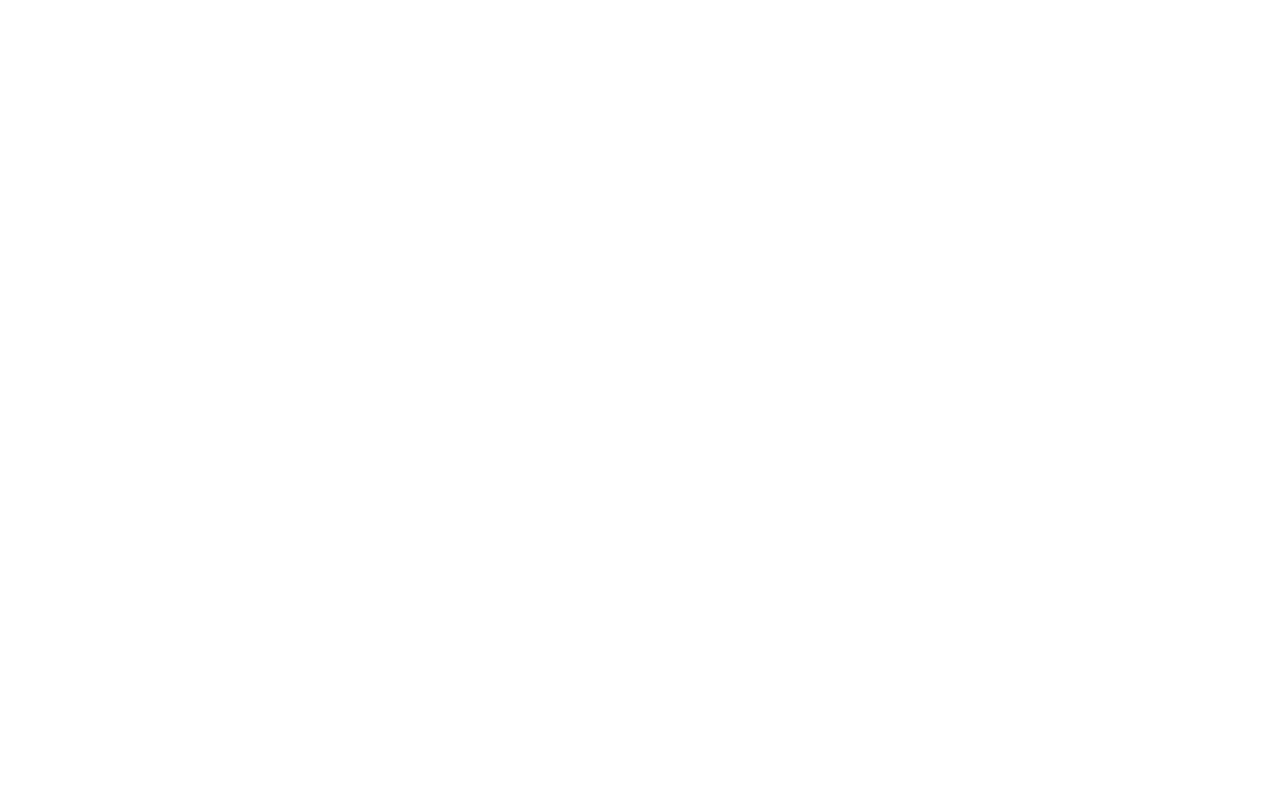
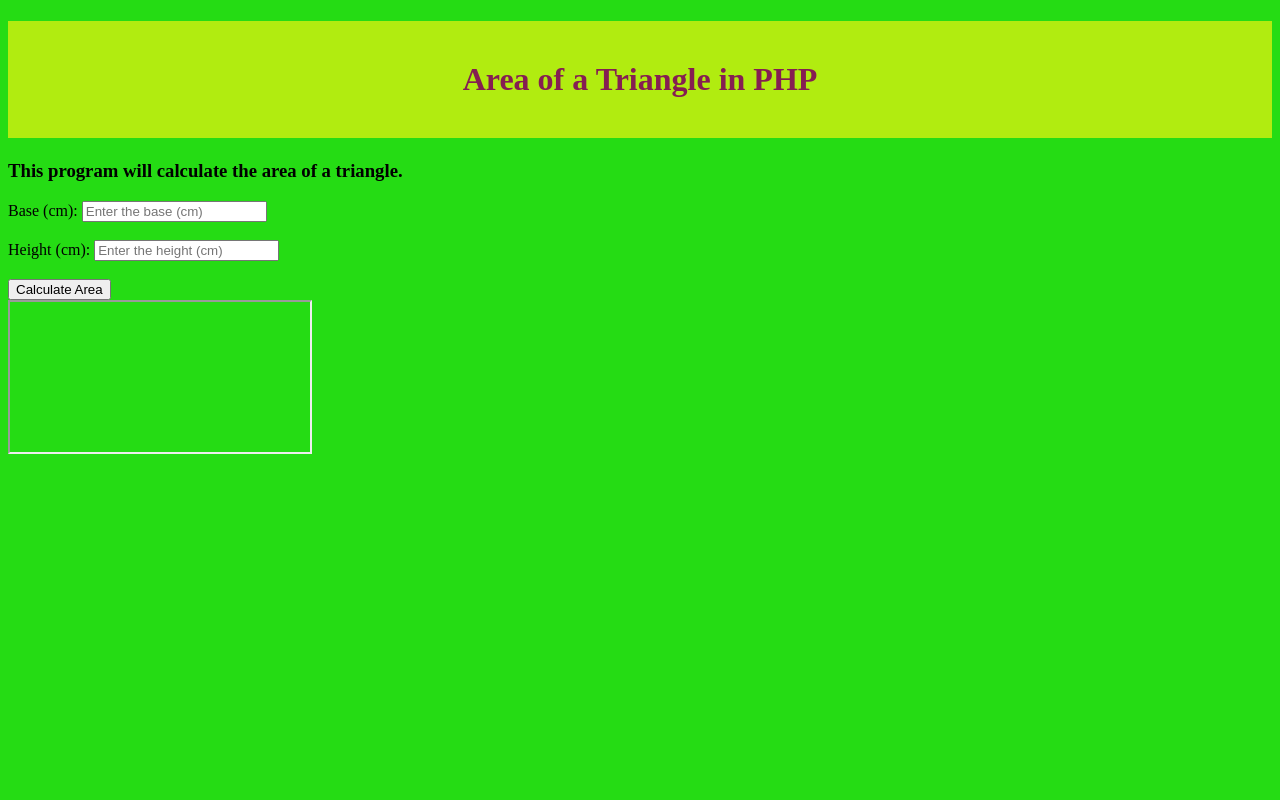
Before and after one commit to ICD2O-Digital-Tech-IsaaqS/Unit2-04-PHP-AreaTriangle, a PHP site: page / in a window 1280 px wide. Before the commit the page is empty. Run offline with PHP 8.4, Linux system fonts and the light colour scheme.

Commit message:
Triangle PHP

```diff
--- a/css/style.css
+++ b/css/style.css
@@ -1,4 +1,20 @@
-/* Created by: Mr. Coxall
-* Created on: Sep 2020
-* This file contains the CSS for index.html
+/* Created by: Isaaq Simon
+* Created on: Mar 2025
+* This CSS file defines the style for index.php
+* ICS2O-Unit2-04-PHP-Area-of-a-Triangle
 */
+
+body {
+    background-color: rgb(37, 220, 20);
+}
+
+h1 {
+    background-color: rgb(177, 236, 16);
+    color: hsl(330, 63%, 32%);
+    padding: 40px;
+    text-align: center;
+}
+
+p {
+    background-color: #ff7b00;
+}
--- a/index.php
+++ b/index.php
@@ -0,0 +1,40 @@
+<!DOCTYPE html>
+<html lang="en-ca">
+  <head>
+    <!-- Metadata -->
+    <meta charset="utf-8">
+    <meta name="description" content="My first webpage with user input">
+    <meta name="keywords" content="Immaculata, ICD2O">
+    <meta name="author" content="Isaaq Simon">
+    <meta name="viewport" content="width=device-width, initial-scale=1.0">
+    <!-- Code for the favicon -->
+    <link rel="apple-touch-icon" sizes="180x180" href="./favicon_io (6)/apple-touch-icon.png">
+    <link rel="icon" type="image/png" sizes="32x32" href="./favicon_io (6)/favicon-32x32.png">
+    <link rel="icon" type="image/png" sizes="16x16" href="./favicon_io (6)/favicon-16x16.png">
+    <link rel="manifest" href="./favicon_io (6)/site.webmanifest">
+    <!-- Link to CSS file -->
+    <link rel="stylesheet" href="./css/style.css">
+    <!-- Title -->
+    <title>Area of a Triangle in PHP</title>
+  </head>
+  <body>
+		<!-- php echo to print the html to the page -->
+    <?php
+			echo "<h1>Area of a Triangle in PHP</h1>";
+			echo "<h3>This program will calculate the area of a triangle.</h3>";
+		?>
+		<!-- form to get the base and height from the user -->
+    <form action="./results.php" method="post" target="results">
+      <label for="lblBase">Base (cm):</label>
+      <input type="text" id="base" placeholder="Enter the base (cm)" name="base"><br><br>
+      <label for="lblHeight">Height (cm):</label>
+      <input type="text" id="height" placeholder="Enter the height (cm)" name="height"><br><br>
+      <input type="submit" value="Calculate Area">
+		</form>
+
+			<!-- iframe for the results to show on the web page. -->
+			<iframe id="results" name="results">
+				The area of the triangle is  " + $area + cm<sup>2</sup>
+	    </iframe>
+	</body>
+</html>
```
Also changed, not shown: results.php (added, +10 -0 lines), favicon_io (6)/android-chrome-192x192.png (added), favicon_io (6)/android-chrome-512x512.png (added), favicon_io (6)/apple-touch-icon.png (added), favicon_io (6)/favicon-16x16.png (added), favicon_io (6)/favicon-32x32.png (added), favicon_io (6)/favicon.ico (added), favicon_io (6)/site.webmanifest (added).
